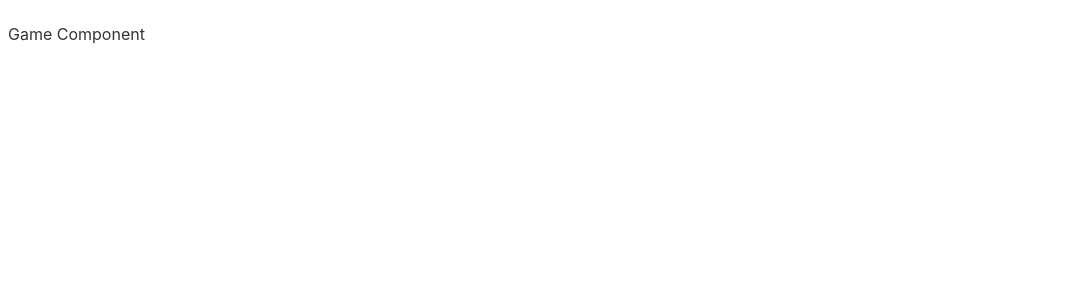
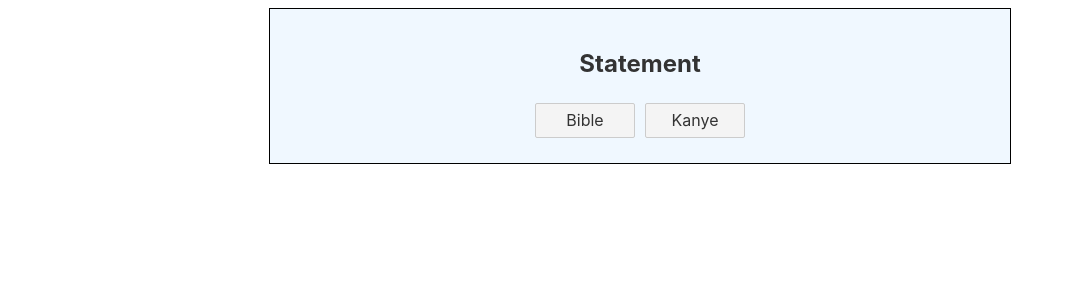
Before and after one commit to rodrigogomesrc/KanyeOrBible, a Svelte app in the folder KanyeOrBible/: page / in a window 1280 px wide. Shown: the top 300 px of the page, without its empty margins (0-1065 px from the left). Built offline with nearby package versions, Linux system fonts and the light colour scheme.

Commit message:
added game component inicial template

```diff
--- a/KanyeOrBible/src/Components/Game.svelte
+++ b/KanyeOrBible/src/Components/Game.svelte
@@ -1,9 +1,9 @@
 <script>
     import { getKanyeSentence, getBibleSentence } from '../Services/api';
 
+    let statement = "Statement";
 	/*
 	getBibleSentence(function(data){
-		console.log("mostrando os dados aqui recebidos: ");
 		console.log(data);
 	})
 
@@ -12,6 +12,43 @@
 	})
 	*/
 
+    function onVote(option){
+        console.log(option);
+    }
+
 </script>
 
-<p>Game Component</p>
+<div class="container">
+    <div>
+        <h2 class="statement">{statement}</h2>
+    </div>
+    <div class="button-container">
+        <button on:click={()=>onVote("bible")}>Bible</button>
+        <button on:click={()=>onVote("kanye")}>Kanye</button>
+    </div>
+</div>
+
+<style>
+    .container{
+        width: 700px;
+        border: 1px solid black;
+        margin: 0 auto;
+        background-color: aliceblue;
+        padding: 20px;
+    }
+
+    .statement {
+        text-align: center;
+    }
+
+    .button-container {
+        display: flex;
+        justify-content: center;
+    }
+
+    button {
+        margin: 5px;
+        width: 100px;
+    }
+
+</style>
```
